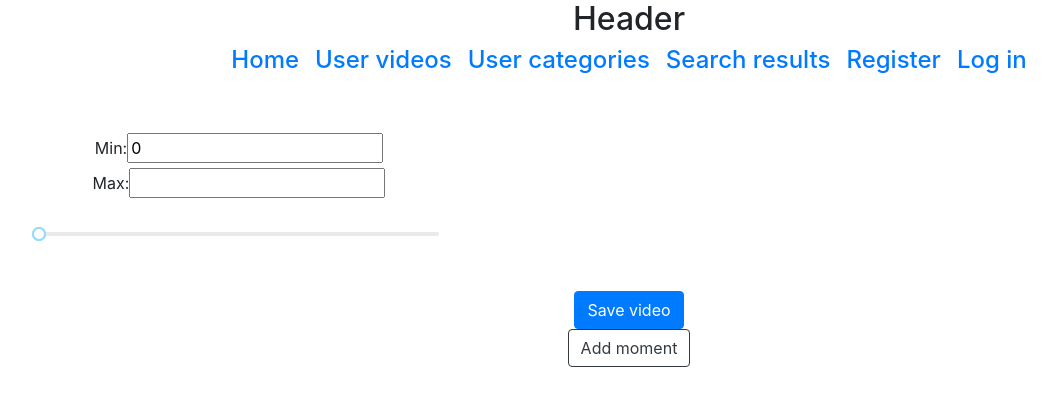
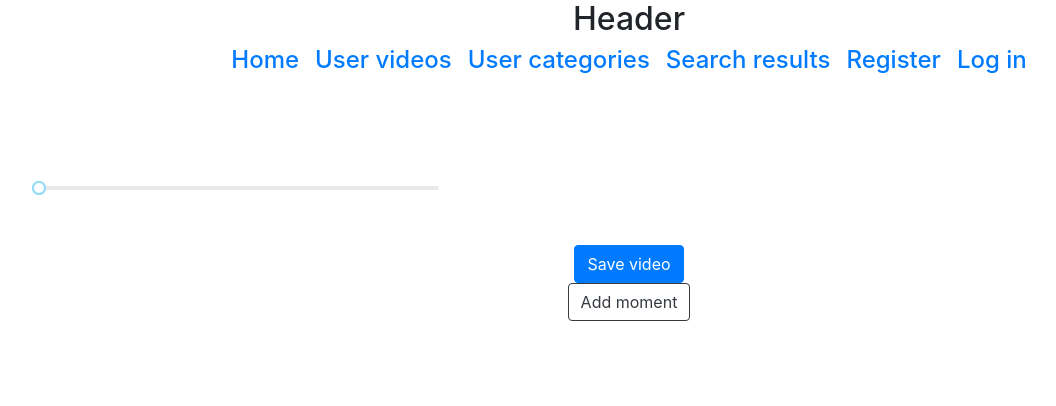
Before and after one commit to nataliaCodes/echo-replay-your-moments, a React (Create React App) app in the folder front-end/: page /moments in a window 1280 px wide. Shown: the top 406 px of the page, without its empty margins (11-1067 px from the left). Built offline with nearby package versions, Linux system fonts and the light colour scheme.

Commit message:
Fix slider display

```diff
--- a/front-end/src/components/shared/MomentBar.jsx
+++ b/front-end/src/components/shared/MomentBar.jsx
@@ -6,6 +6,7 @@ const style = { width: 400, margin: 50 };
 
 export default function MomentBar(props) {
 
+  const hideMinMax = false;
 
   const onSliderChange = (value) => {
 
@@ -29,11 +30,15 @@ export default function MomentBar(props) {
 
   return (
     <div style={style} >
-      <label>Min: </label>
-      <input type="number" value={props.videoInfo.startTime} onChange={(e)=>onMinChange(e)} />
-      <br />
-      <label>Max: </label>
-      <input type="number" value={props.videoInfo.endTime} onChange={(e)=>onMaxChange(e)}  />
+      {hideMinMax && (
+        <>
+          <label>Min: </label>
+          <input type="number" value={props.videoInfo.startTime} onChange={(e)=>onMinChange(e)} />
+          <br />
+          <label>Max: </label>
+          <input type="number" value={props.videoInfo.endTime} onChange={(e)=>onMaxChange(e)}/>
+        </>
+      )}
       <br />
       <br />
 
```
